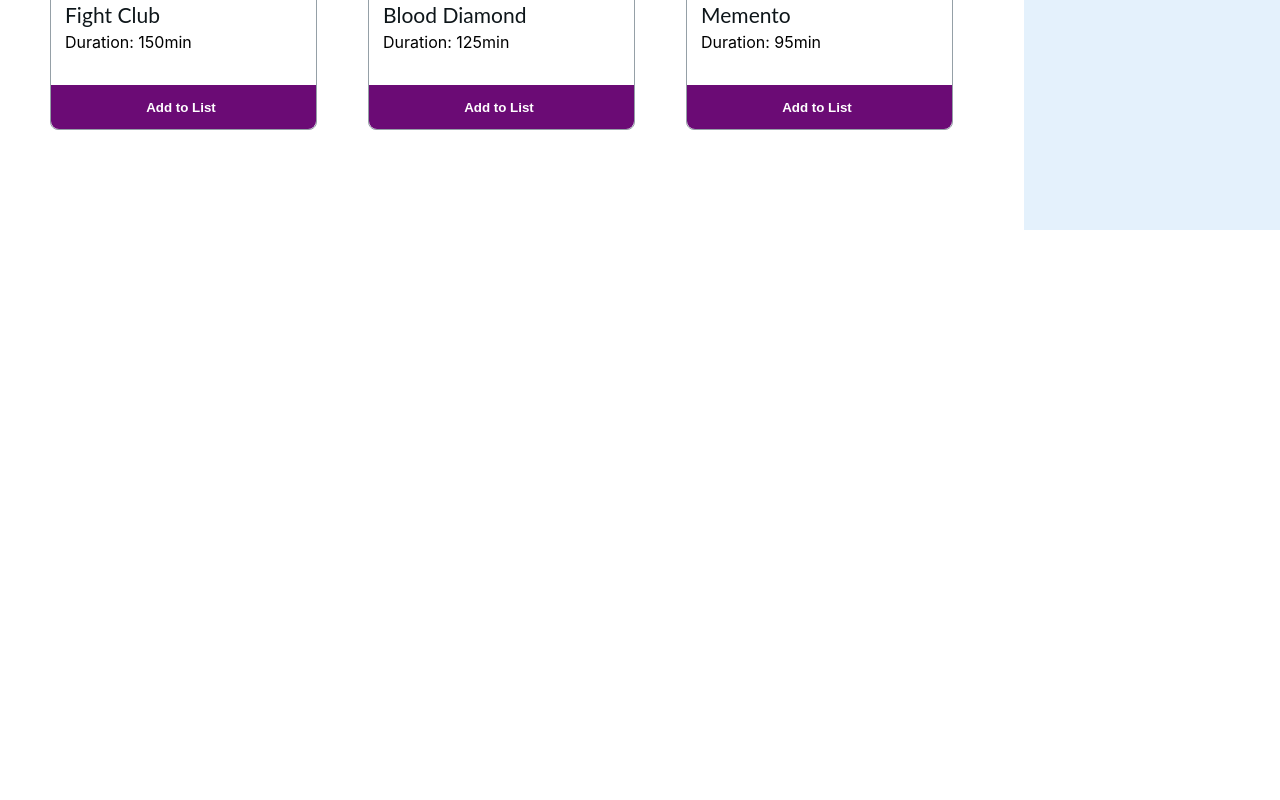
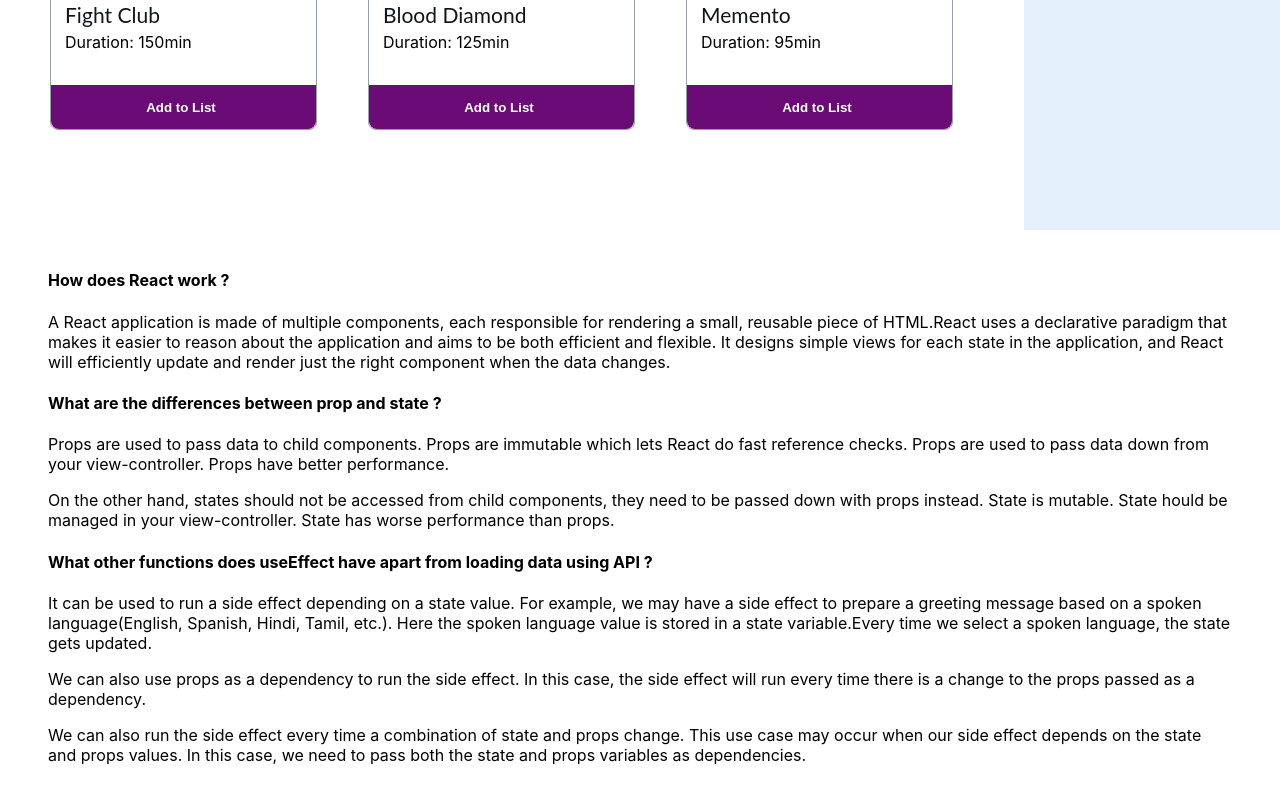
Before and after one commit to AsifKhan-27/assignment-8, a React (Create React App) app: page / in a window 1280 px wide. Shown: the part 1296-2096 px from the top of the page. Before the commit the page ends 1526 px from the top, so only its background shows below. Built offline with nearby package versions, Linux system fonts and the light colour scheme.

Commit message:
added questions component

```diff
--- a/src/App.js
+++ b/src/App.js
@@ -2,12 +2,14 @@ import logo from './logo.svg';
 import './App.css';
 import Header from './components/Header/Header';
 import Club from './components/Club/Club';
+import Questions from './components/Questions/Questions';
 
 function App() {
   return (
     <div>
       <Header></Header>
       <Club></Club>
+      <Questions></Questions>
     </div>
   );
 }
--- /dev/null
+++ b/src/components/Questions/Questions.css
@@ -0,0 +1,3 @@
+.questions{
+    padding: 1.2rem 3rem;
+}
--- /dev/null
+++ b/src/components/Questions/Questions.js
@@ -0,0 +1,41 @@
+import React from 'react';
+import './Questions.css';
+
+const Questions = () => {
+    return (
+        <div className='questions'>
+            <div>
+                <h4>How does React work ?</h4>
+                <p>
+                A React application is made of multiple components, each responsible for rendering a small, reusable piece of HTML.React uses a declarative paradigm that makes it easier to reason about the application and aims to be both efficient and flexible. It designs simple views for each state in the application, and React will efficiently update and render just the right component when the data changes.
+                </p>
+            </div>
+            <div>
+                <h4>What are the differences between prop and state ?</h4>
+                <p>
+                Props are used to pass data to child components.
+                Props are immutable which lets React do fast reference checks. Props are used to pass data down from your view-controller. Props have better performance.
+                </p>
+                <p>
+                    On the other hand, states should not be accessed from child components, they need to be passed down with props instead. State is mutable. State hould be managed in your view-controller. State has worse performance than props.
+                </p>
+            </div>
+            <div>
+                <h4>
+                What other functions does useEffect have apart from loading data using API ?
+                </h4>
+                <p>
+                    It can be used to run a side effect depending on a state value.  For example, we may have a side effect to prepare a greeting message based on a spoken language(English, Spanish, Hindi, Tamil, etc.). Here the spoken language value is stored in a state variable.Every time we select a spoken language, the state gets updated.
+                </p>
+                <p>
+                    We can also use props as a dependency to run the side effect. In this case, the side effect will run every time there is a change to the props passed as a dependency.
+                </p>
+                <p>
+                    We can also run the side effect every time a combination of state and props change. This use case may occur when our side effect depends on the state and props values. In this case, we need to pass both the state and props variables as dependencies.
+                </p>
+            </div>
+        </div>
+    );
+};
+
+export default Questions;
--- a/src/components/Record/Record.css
+++ b/src/components/Record/Record.css
@@ -50,8 +50,8 @@
     background-color: #6b0b75;
     border: none;
     border-radius: 5px;
-    position: absolute;
-    bottom: 0;
+    /* position: absolute; */
+    /* bottom: 0; */
     display: flex;
     align-items: center;
     justify-content: center;
```
